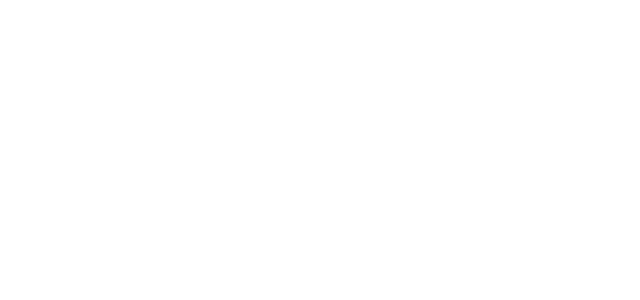
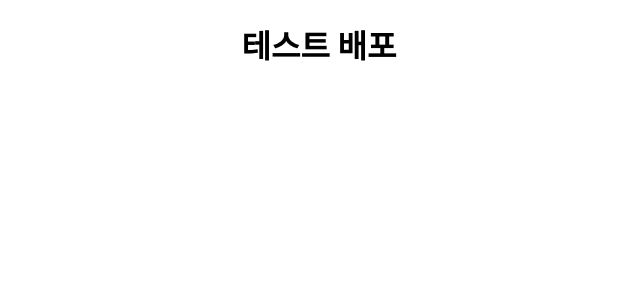
Before and after one commit to intoavortex/spotified, a React (Create React App) app: page / in a window 1280 px wide. Shown: the top 300 px of the page, without its empty margins (321-961 px from the left). Built offline with nearby package versions, Linux system fonts and the light colour scheme.

Commit message:
초기 세팅

```diff
--- a/src/App.tsx
+++ b/src/App.tsx
@@ -5,7 +5,7 @@
 function App() {
   return (
     <div className="App">
-
+      <h1>테스트 배포</h1>
     </div>
   );
 }
```
